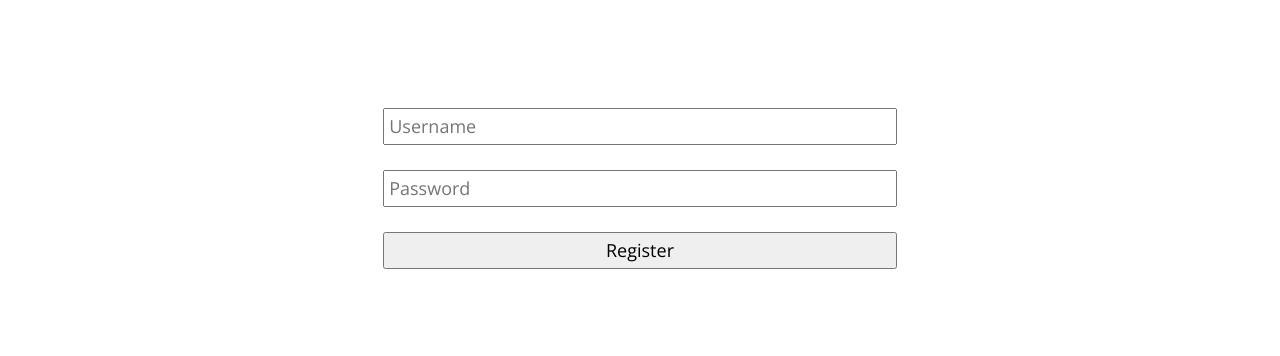
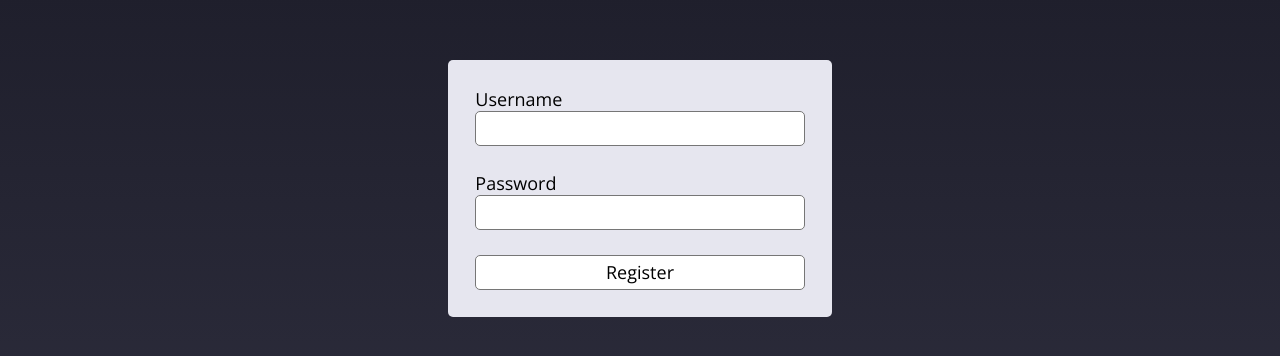
Before and after one commit to TSchreiber/Melo, a plain HTML site: page static/register.html in a window 1280 px wide. Shown: the part 212-568 px from the top of the page. Drawn offline with nearby package versions, Linux system fonts and the light colour scheme.

Commit message:
fix: login/register page styling

```diff
--- a/static/register.html
+++ b/static/register.html
@@ -14,7 +14,10 @@
         :root {
             font-family: 'Open Sans', sans-serif;
             font-size: 18px;
+
         }
+
+        * { box-sizing: border-box; }
 
         body, html {
             width: 100%;
@@ -23,30 +26,52 @@
         }
 
         body {
+            background-image: linear-gradient(#191925,#303040);
             display: flex;
             justify-content: center;
             align-items: center;
         }
 
-            form {
+        .container {
+            display: inline-flex;
+            flex-direction: column;
+            justify-content: center;
+            align-items: center;
+            padding: 1.5em;
+            background: hsl(240,21%,92%);
+            max-width: 90%;
+            border-radius: 5px;
+        }
+
+        form, #register {
             display: grid;
             grid-auto-flow: row;
             grid-gap: 25px;
-                width: 50ch;
-                max-width: 90%;
-                margin: auto;
+            width: 32ch;
         }
 
         input, button {
             font-family: 'Open Sans', sans-serif;
             font-size: 18px;
             padding: 0.25em;
+            width: 100%;
+            border-radius: 5px;
+            background-color: white;
+            border: solid rgb(118, 118, 118) 1px;
         }
         </style>
+        <div class="container">
             <form class="" method="post">
-            <input name="username" placeholder="Username">
-            <input type="password" name="password" placeholder="Password">
+                <div>
+                    <label for="username">Username</label>
+                    <input id="username" name="username">
+                </div>
+                <div>
+                    <label for="password">Password</label>
+                    <input id="password" type="password" name="password">
+                </div>
                 <button type="submit">Register</button>
             </form>
+        </div>
     </body>
 </html>
--- a/static/styles/base.css
+++ b/static/styles/base.css
@@ -5,7 +5,7 @@ body {
     height: 100%;
     max-height: 100%;
     margin: 0;
-    /* overflow: hidden; */
+    overflow: hidden;
 }
 
 button {
```
Also changed, not shown: static/login.html (+30 -8 lines). Lines whose indentation alone changed are shown as unchanged.
